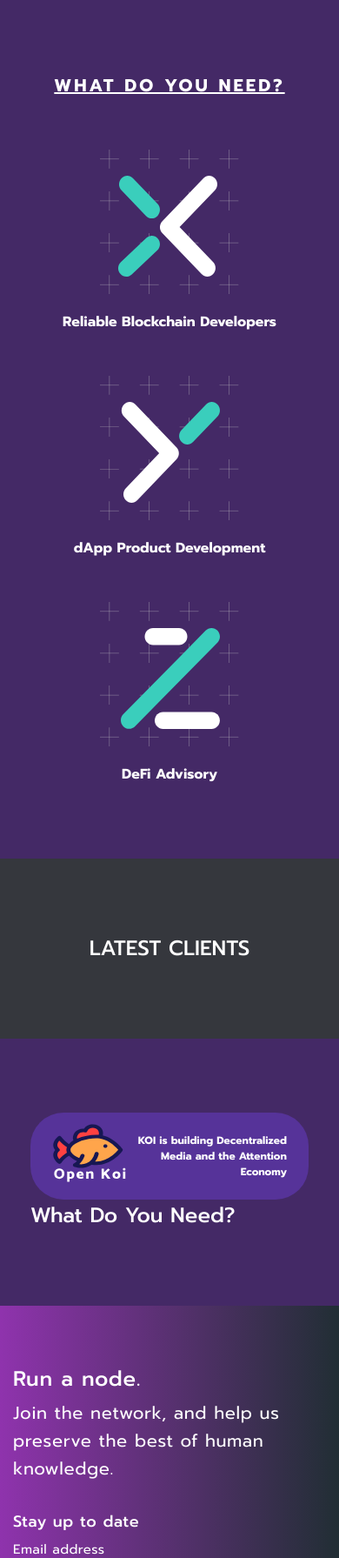
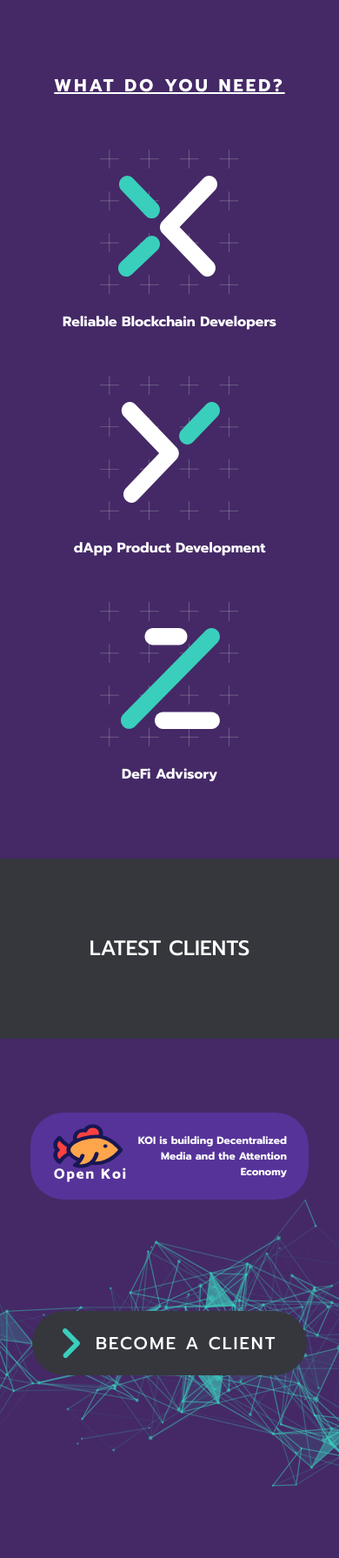
Before and after one commit to technology-xyz/new-site, a Jekyll site: the page built from index.html, in a window 390 px wide. Shown: the part 666-2457 px from the top of the page at 87% size. Built offline with Jekyll 4.4.1, drawn with Linux system fonts in a browser that asks for light colours; some of the changed text lies outside the part shown.

Commit message:
update design

```diff
--- a/_includes/home/sections.html
+++ b/_includes/home/sections.html
@@ -37,8 +37,16 @@
             <div class="font-cap4 koi-descr">KOI is building Decentralized Media and the Attention Economy </div>
         </div>
         <div class="become-container">
-            <div class="font-cap3">What Do You Need?</div>
+            <div class="become-clinet-area">
+                <img src="/img/landing/forward.svg" alt="forward">
+                &nbsp;&nbsp;become a client
+            </div>
         </div>
     </section>
-
+    <section class="operation">
+        <div class="operation-container">
+            <div class="lbl1">// We operate in the Metaverse!</div>
+            <div class="lbl1">Access Web3.0 Here;</div>
+        </div>
+    </section>
 </div>
--- a/_sass/pages/home/sections.scss
+++ b/_sass/pages/home/sections.scss
@@ -61,8 +61,6 @@
     }
     .become-a-client{
         background-color: #442966;
-        padding-left: 35px;
-        padding-right: 35px;
         .koi-box{
             display: flex;
             flex-direction: row;
@@ -78,6 +76,83 @@
                 margin-left: 50px;
                 margin-right: 25px;
                 flex: 1;
+            }
+        }
+        .become-container{
+            background: url('/img/landing/bk_lines.svg');
+            min-height: 800px;
+            background-size: 100%;
+            background-repeat: no-repeat;
+            display: flex;
+            justify-content: center;
+            align-items: center;
+            margin-top: -100px;
+            @media (max-width: 1500px) {
+                min-height: 650px;
+            }
+            @media (max-width: 1300px) {
+                margin-top: -80px;
+                min-height: 580px;
+            }
+            @media (max-width: 1100px) {
+                margin-top: -50px;
+                min-height: 500px;
+            }
+            @media (max-width: 900px) {
+                margin-top: 0px;
+                min-height: 330px;
+            }
+            @media (max-width: 767px) {
+                background-size: cover;
+            }
+        }
+        .become-clinet-area{
+            display: flex;
+            justify-content: center;
+            align-items: center;
+            background-color: #35373D;
+            border-radius: 38px;
+            padding: 52px 75px;
+
+            text-transform: uppercase;
+            font-weight: 500;
+            font-size: 38px;
+            line-height: 57px;
+            letter-spacing: 0.1em;
+            color: #FFFFFF;
+            @media (max-width: 1100px) {
+                padding: 25px 35px;
+                font-size: 30px;
+                line-height: 45px;
+                img{width: 30px;}
+            }
+            @media (max-width: 575px) {
+                padding: 20px 35px;
+                font-size: 20px;
+                line-height: 30px;
+                img{width: 20px;}
+            }
+        }
+    }
+    .operation{
+        background: url('/img/landing/bk_operation.png') 100%;
+        background-repeat: no-repeat;
+        .operation-container{
+            display: flex;
+            flex-direction: column;
+            justify-content: center;
+            align-items: center;
+            .lbl1{
+                font-style: normal;
+                font-weight: 500;
+                font-size: 30px;
+                line-height: 38px;
+                text-align: center;
+                color: #3ACEBC;
+                &:last-child{
+                    color: #66CCFF;
+                    margin: 50px 0;
+                }
             }
         }
     }
@@ -111,6 +186,10 @@
             font-size: 12px;
             line-height: 18px;
         }
+        .koi-box{
+            margin-left: 35px !important;
+            margin-right: 35px !important;
+        }
     }
     @media (max-width: 575px) {
         .become-a-client{
@@ -141,6 +220,7 @@
                     text-align: right;
                 }
             }
+
         }
     }
 }
```
Also changed, not shown: img/landing/forward.svg (added).
